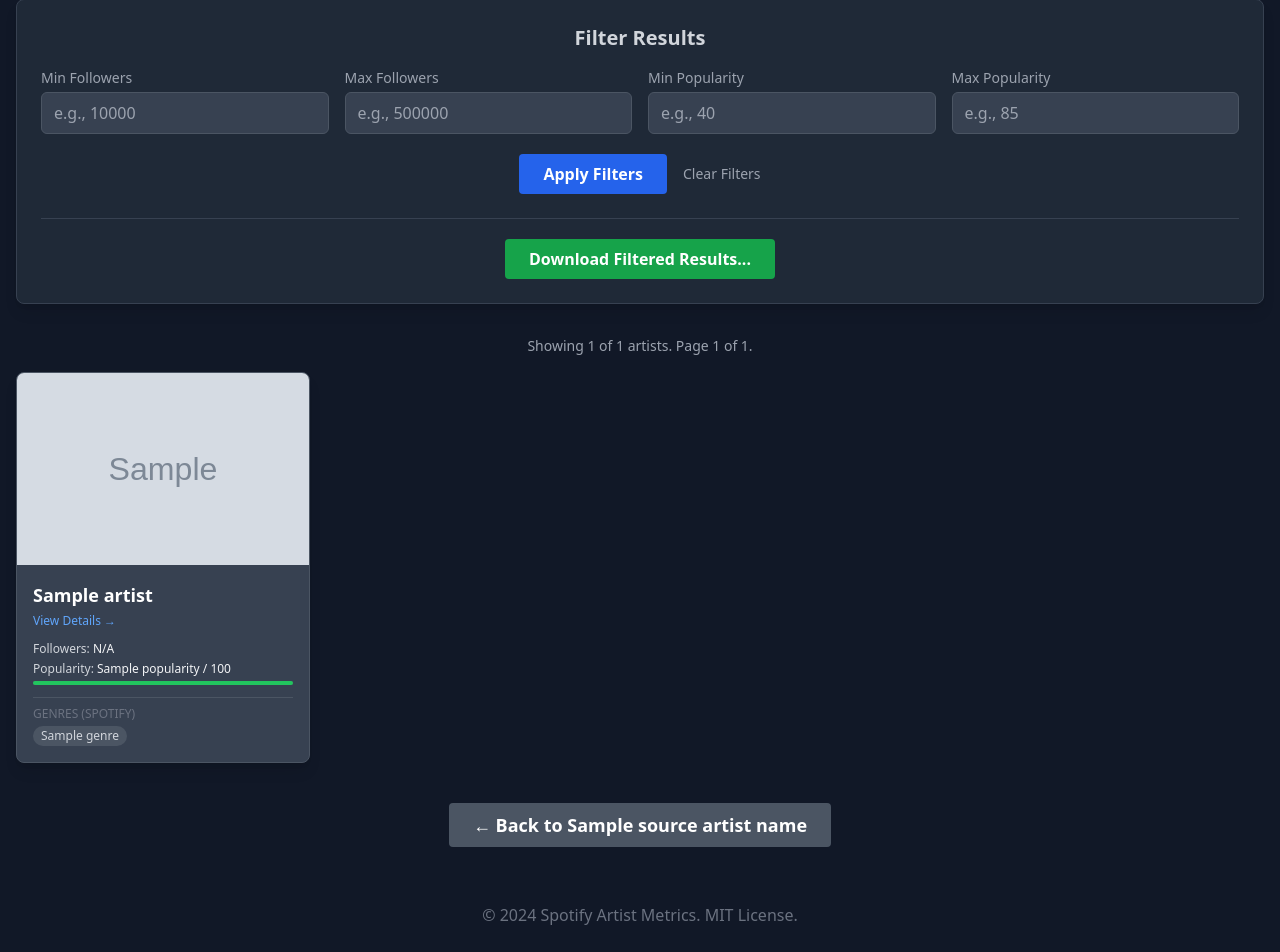
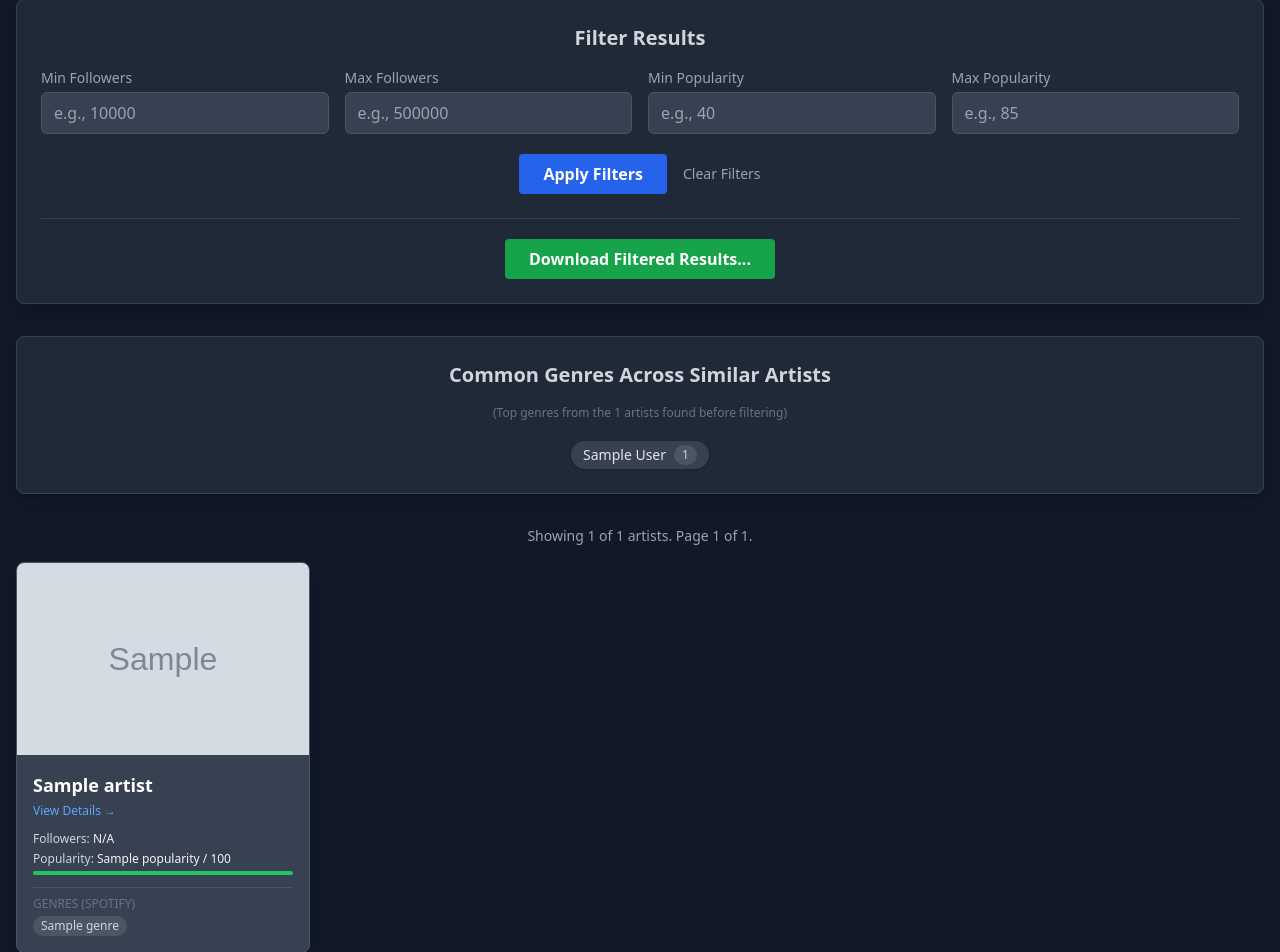
Before and after one commit to AlvaroNovillo/spotify-metric-app, a Flask app: template app/templates/similar_artists.html in a window 1280 px wide. Shown: the part 209-1161 px from the top of the page. Before the commit the page ends 1134 px from the top, so only its background shows below. Run offline with Flask 2, Linux system fonts and the light colour scheme; the template is opened without the code that fills it: most values are stand-ins (such as "Sample title", 1, 10 or a date in 2020); grey boxes marked "Sample" are stand-in pictures; some libraries are stand-ins or nearby versions.

Commit message:
Artist genres by similar artist genres

```diff
--- a/app/templates/similar_artists.html
+++ b/app/templates/similar_artists.html
@@ -42,11 +42,32 @@
         </button>
     </div>
 </div>
+
+{# --- NEW: Aggregated Genres Display Section --- #}
+{% if aggregated_genres %}
+<div class="mb-8 p-6 bg-gray-800 rounded-lg shadow-lg border border-gray-700">
+    <h3 class="text-xl font-semibold mb-4 text-center text-gray-300">Common Genres Across Similar Artists</h3>
+    <p class="text-center text-xs text-gray-500 mb-5">(Top genres from the {{ total_pool_size }} artists found before filtering)</p>
+    <div class="flex flex-wrap justify-center items-center gap-3">
+        {# Display the top 20 most common genres #}
+        {% for genre_data in aggregated_genres[:20] %}
+            <div class="flex items-center bg-gray-700 text-gray-200 px-3 py-1 rounded-full text-sm shadow">
+                <span class="capitalize">{{ genre_data.display_name }}</span>
+                <span class="ml-2 text-xs bg-gray-600 text-gray-300 rounded-full px-2 py-0.5">{{ genre_data.count }}</span>
+            </div>
+        {% endfor %}
+    </div>
+</div>
+{% endif %}
+{# --- END NEW SECTION --- #}
+
+
 {# --- Loading Indicator --- #}
 <div id="loading-indicator" class="text-center py-10">
     <div class="loader inline-block border-4 border-gray-700 border-t-green-500 rounded-full w-12 h-12 animate-spin"></div>
     <p class="text-gray-400 mt-3">Loading similar artists...</p>
 </div>
+
 
 {# --- Results Container (Initially Hidden) --- #}
 <div id="results-container" style="display: none;">
```
Also changed, not shown: app/main/routes.py (+32 -50 lines).
